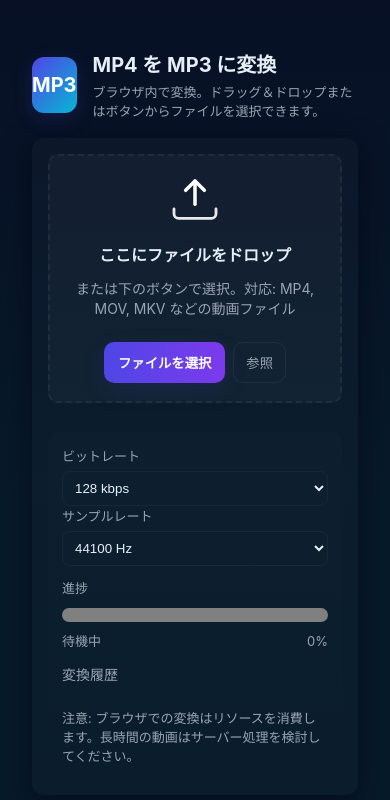
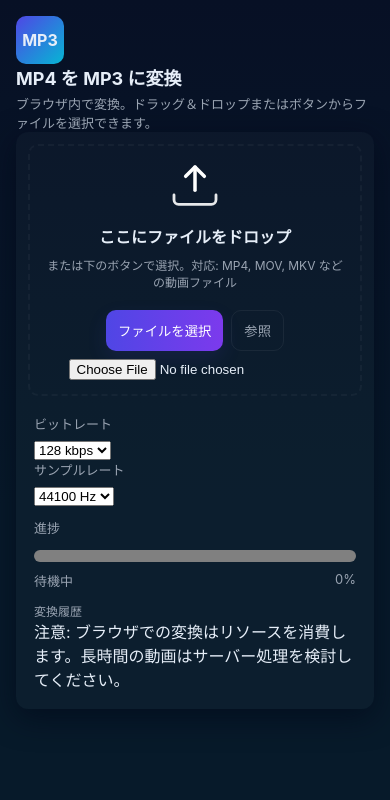
Before and after one commit to takkunmcdayo/takkunmcdayo.github.io, a plain HTML site: page mp4-to-mp3/index.html in a window 390 px wide. Drawn offline with Linux system fonts and the light colour scheme.

Commit message:
Update styles.css

```diff
--- a/mp4-to-mp3/styles.css
+++ b/mp4-to-mp3/styles.css
@@ -1,56 +1,67 @@
-/* 既存スタイルをそのまま使用。select ボタン用の小さな調整を追加 */
 :root{
-  --bg:#0f1724;
+  --bg:#071025;
   --muted:#9aa4b2;
   --accent:#4f46e5;
   --accent-2:#06b6d4;
-  --glass: rgba(255,255,255,0.03);
+  --card: rgba(255,255,255,0.02);
   --radius:12px;
   --maxw:920px;
+  --touch:48px; /* タッチターゲット基準 */
 }
 *{box-sizing:border-box}
-html,body{height:100%}
-body{
-  margin:0;
-  font-family: Inter, system-ui, -apple-system, "Hiragino Kaku Gothic ProN", "Noto Sans JP", "Segoe UI", Roboto, sans-serif;
-  background: linear-gradient(180deg,#071025 0%, #071a2a 60%);
-  color:#e6eef8;
-  display:flex;
-  align-items:center;
-  justify-content:center;
-  padding:32px;
-  -webkit-font-smoothing:antialiased;
+html,body{height:100%;margin:0;font-family:Inter,system-ui,-apple-system,"Noto Sans JP",sans-serif;-webkit-font-smoothing:antialiased}
+body{background:linear-gradient(180deg,#071025 0%, #071a2a 60%);color:#e6eef8;padding:16px;display:flex;justify-content:center}
+.wrap{width:100%;max-width:var(--maxw)}
+.site-header{display:flex;gap:12px;align-items:center;margin-bottom:12px}
+.logo{width:48px;height:48px;border-radius:10px;background:linear-gradient(135deg,var(--accent),var(--accent-2));display:flex;align-items:center;justify-content:center;font-weight:700}
+h1{font-size:18px;margin:0}
+.lead{margin:4px 0 0;color:var(--muted);font-size:13px}
+
+/* カード */
+.card{display:grid;grid-template-columns:1fr 320px;gap:14px;background:var(--card);padding:14px;border-radius:12px;box-shadow:0 8px 30px rgba(2,6,23,0.6)}
+.left{min-height:220px}
+.drop{border:2px dashed rgba(255,255,255,0.04);border-radius:10px;padding:14px;background:transparent;display:flex;flex-direction:column;align-items:center;gap:8px;text-align:center}
+.drop.dragover{border-color:rgba(79,70,229,0.9)}
+.drop-icon{font-size:36px}
+.drop-title{font-weight:700}
+.hint{color:var(--muted);font-size:13px}
+.select-row{display:flex;gap:8px;margin-top:8px;flex-wrap:wrap}
+button{border:0;border-radius:10px;padding:10px 12px;cursor:pointer}
+button.large{height:var(--touch);min-width:120px;padding:0 14px;font-weight:700}
+.primary{background:linear-gradient(90deg,var(--accent),#7c3aed);color:white;box-shadow:0 8px 20px rgba(79,70,229,0.12)}
+.secondary{background:#0b1220;color:var(--accent);border:1px solid rgba(79,70,229,0.12)}
+.ghost{background:transparent;border:1px solid rgba(255,255,255,0.06);color:var(--muted)}
+.file-info{margin-top:12px}
+.filemeta{display:flex;justify-content:space-between;align-items:center}
+.name{font-weight:700}
+.estimate{font-weight:700;color:var(--muted)}
+.controls{display:flex;gap:8px;margin-top:10px}
+.right{padding:6px;border-radius:8px}
+.small{display:block;font-size:13px;color:var(--muted);margin-bottom:6px}
+.select{width:100%;padding:10px;border-radius:8px;background:transparent;border:1px solid rgba(255,255,255,0.04);color:inherit}
+.progresswrap{margin-top:12px}
+progress{width:100%;height:12px;border-radius:8px;overflow:hidden}
+.status{display:flex;justify-content:space-between;color:var(--muted);font-size:13px;margin-top:8px}
+.history{margin-top:12px;max-height:160px;overflow:auto}
+.toast{position:fixed;left:50%;transform:translateX(-50%);bottom:90px;background:#071a2a;padding:10px 14px;border-radius:10px;color:#dff;display:none}
+
+/* 下部アクションバー（モバイル向け） */
+.action-bar{position:fixed;left:0;right:0;bottom:0;padding:10px;background:linear-gradient(180deg, rgba(7,16,37,0.95), rgba(7,16,37,0.98));display:flex;gap:8px;justify-content:center;align-items:center;border-top:1px solid rgba(255,255,255,0.03)}
+.action-bar button{flex:1;max-width:420px;border-radius:12px}
+
+/* レスポンシブ（モバイル優先） */
+@media (max-width:880px){
+  .card{grid-template-columns:1fr;gap:12px;padding:12px}
+  .right{order:2}
+  .action-bar{padding:12px}
+  .drop-title{font-size:16px}
+  .hint{font-size:12px}
+  .select-row{flex-direction:column;align-items:stretch}
+  .select-row button{width:100%}
+  .primary.large{height:56px}
 }
-.wrap{width:100%;max-width:var(--maxw);margin:0 auto}
-header{display:flex;align-items:center;gap:16px;margin-bottom:18px}
-.logo{width:56px;height:56px;border-radius:12px;background:linear-gradient(135deg,var(--accent),var(--accent-2));display:flex;align-items:center;justify-content:center;font-weight:700;font-size:20px;color:white;box-shadow:0 6px 20px rgba(79,70,229,0.18)}
-h1{font-size:20px;margin:0}
-.lead{margin:4px 0 0;color:var(--muted);font-size:13px}
-.card{background:linear-gradient(180deg, rgba(255,255,255,0.02), rgba(255,255,255,0.01));border-radius:var(--radius);padding:20px;box-shadow: 0 10px 30px rgba(2,6,23,0.6);display:grid;grid-template-columns: 1fr 360px;gap:18px;align-items:start}
-.left{min-height:260px}
-.drop{border:2px dashed rgba(255,255,255,0.06);border-radius:10px;padding:18px;background:var(--glass);display:flex;flex-direction:column;gap:12px;align-items:center;justify-content:center;text-align:center;transition:all .18s ease}
-.drop.dragover{border-color:rgba(79,70,229,0.9);transform:translateY(-4px);box-shadow:0 8px 30px rgba(79,70,229,0.08)}
-.drop input{display:none}
-.drop-title{font-weight:700}
-.hint{color:var(--muted);font-size:14px}
-.file-info{margin-top:12px}
-.filemeta{display:flex;gap:12px;align-items:center;width:100%;justify-content:space-between}
-.name{font-weight:600}
-.estimate{font-weight:700}
-.controls{display:flex;gap:8px;margin-top:12px;flex-wrap:wrap}
-button.primary{background:linear-gradient(90deg,var(--accent),#7c3aed);color:white;border:0;padding:10px 14px;border-radius:10px;cursor:pointer;font-weight:600;box-shadow:0 8px 24px rgba(79,70,229,0.12)}
-button.ghost{background:transparent;border:1px solid rgba(255,255,255,0.06);color:var(--muted);padding:10px 12px;border-radius:10px;cursor:pointer}
-button:disabled{opacity:.5;cursor:not-allowed}
-.right{background:linear-gradient(180deg, rgba(255,255,255,0.01), transparent);padding:14px;border-radius:10px}
-.small{display:block;font-size:13px;color:var(--muted);margin-bottom:6px}
-select,input[type=range]{width:100%;padding:8px;border-radius:8px;border:1px solid rgba(255,255,255,0.04);background:transparent;color:inherit}
-.progresswrap{margin-top:12px}
-progress{width:100%;height:14px;border-radius:8px;overflow:hidden}
-.status{display:flex;justify-content:space-between;align-items:center;font-size:13px;color:var(--muted);margin-top:8px}
-.history{margin-top:14px;max-height:160px;overflow:auto;padding-right:6px}
-.history-item{display:flex;justify-content:space-between;align-items:center;padding:8px;border-radius:8px;background:rgba(255,255,255,0.01);margin-bottom:8px;font-size:13px}
-.action-row{display:flex;gap:8px;margin-top:12px}
-.note{margin-top:12px;color:var(--muted);font-size:13px}
-.toast{position:fixed;right:20px;bottom:20px;background:#071a2a;padding:12px 16px;border-radius:10px;box-shadow:0 8px 30px rgba(2,6,23,0.6);color:#dff;display:none}
-.log{margin-top:12px;color:var(--muted);font-size:13px;white-space:pre-wrap}
-@media (max-width:880px){.card{grid-template-columns:1fr; padding:16px}.right{order:2}}
+
+/* 大画面微調整 */
+@media (min-width:1200px){
+  .card{grid-template-columns:1fr 360px}
+}
```
